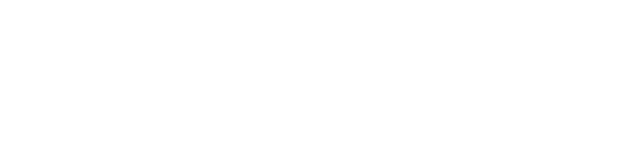
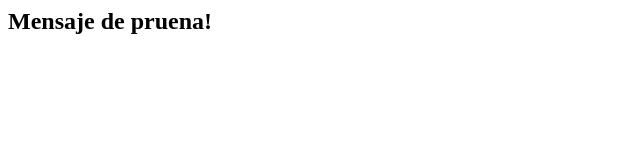
Before and after one commit to jvazq/test, a plain HTML site: page index.html in a window 1280 px wide. Shown: the whole page, without its empty margins (0-640 px from the left). Drawn offline with Linux system fonts and the light colour scheme.

Commit message:
Update index.html

```diff
--- a/index.html
+++ b/index.html
@@ -1,3 +1,7 @@
 <html>
 
+<title>Hoja de pruena</title>
+<body>
+  <h2>Mensaje de pruena!</h2>
+</body>
 </html>
```
